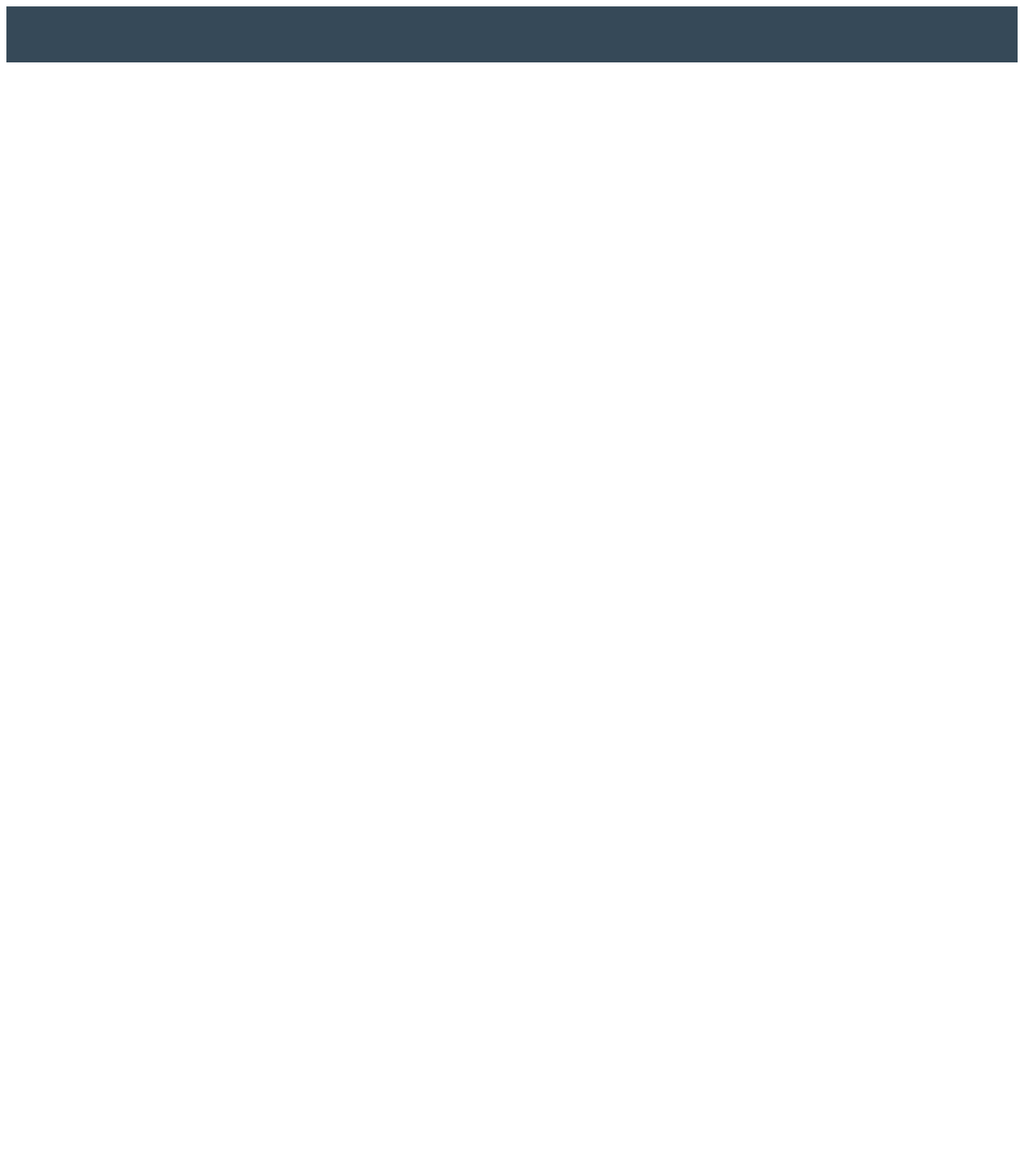
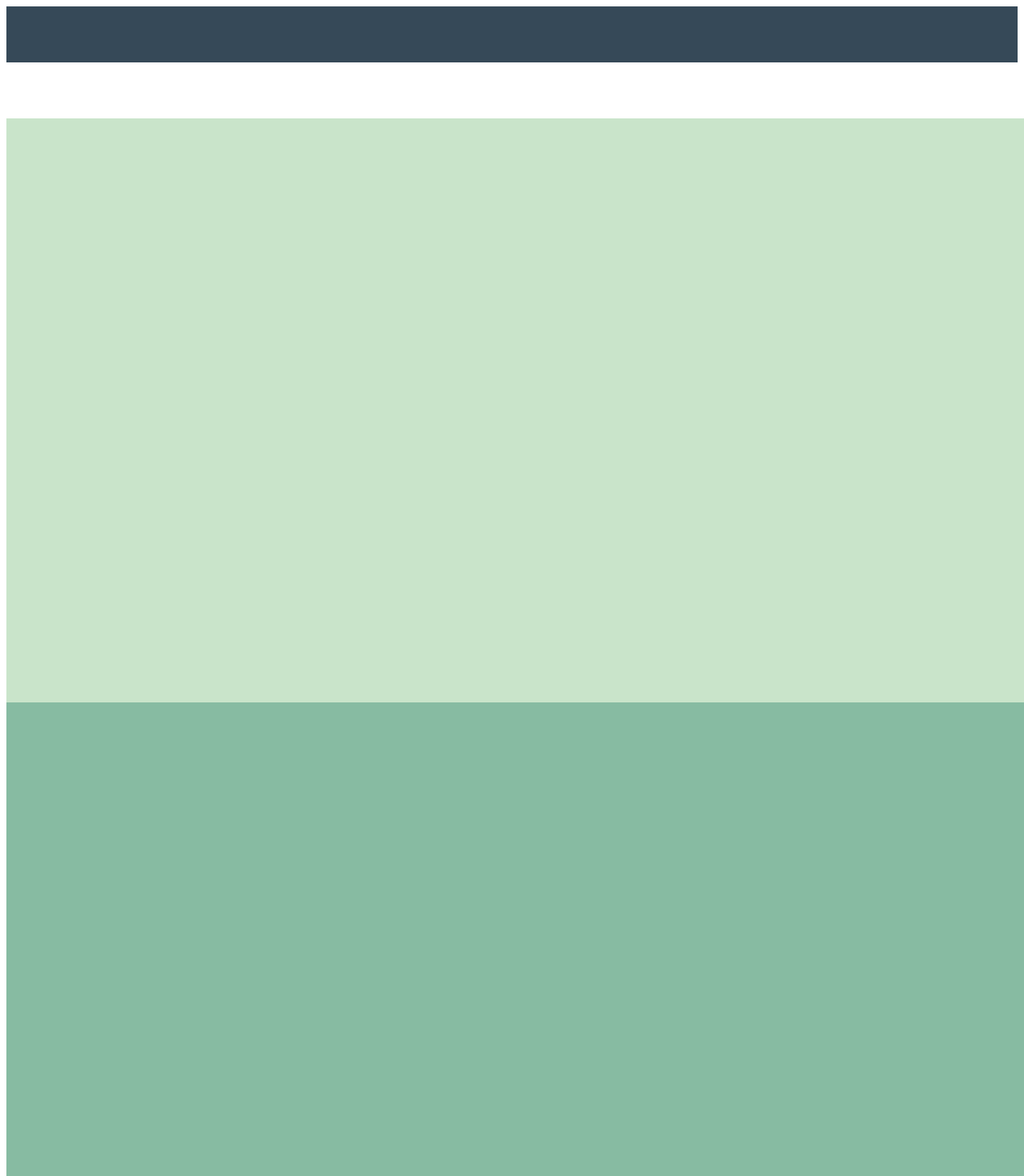
Before and after one commit to LFewell/React-Portfolio, a React (Create React App) app: page / in a window 1280 px wide. Shown: the top 1470 px of the page at 80% size. Before the commit the page ends 800 px from the top, so only its background shows below. Built offline with nearby package versions, Linux system fonts and the light colour scheme.

Commit message:
Created sections

```diff
--- a/src/App.js
+++ b/src/App.js
@@ -1,12 +1,21 @@
-import Intro from "./components/intro/intro";
-import Topbar from "./components/topbar/topbar";
+import Contact from "./components/contact/Contact";
+import Intro from "./components/intro/Intro";
+import Portfolio from "./components/portfolio/Portfolio";
+import Testimonials from "./components/testimonials/Testimonials";
+import Topbar from "./components/topbar/Topbar";
+import Works from "./components/works/Works";
+import "./app.scss"
 
 function App() {
   return (
-    <div className="App">
+    <div className="app">
       <Topbar />
       <div className="sections">
         <Intro/>
+        <Portfolio/>
+        <Works/>
+        <Testimonials/>
+        <Contact/>
       </div>
     </div>
   );
--- /dev/null
+++ b/src/app.scss
@@ -0,0 +1,16 @@
+.app{
+    height: 100vh;
+
+    .sections{
+        width: 100%;
+        height: calc(100vh - 70px);
+        background-color: seagreen;
+        position: relative;
+        top: 70px;
+
+        > *{
+            width: 100vw;
+            height: calc(100vh - 70px);
+        }
+    }
+}
```
